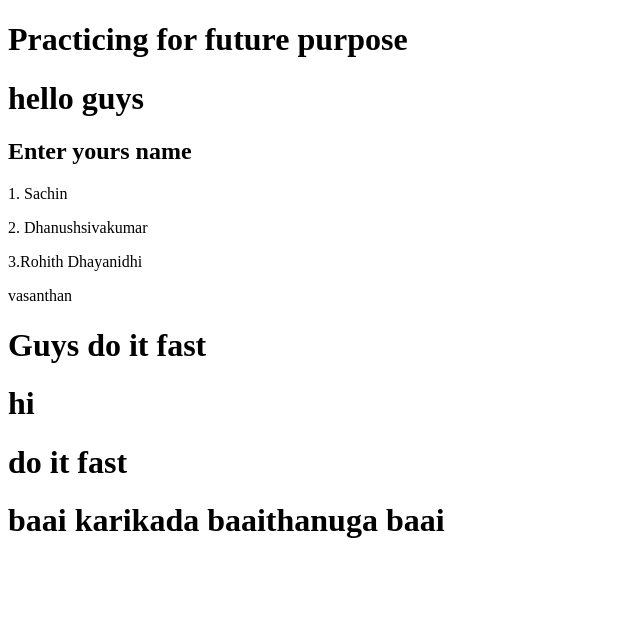
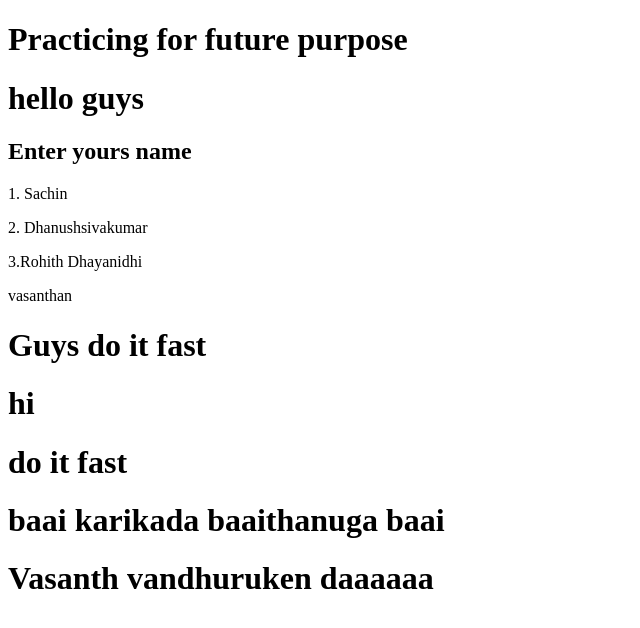
Before and after one commit to Sachin-Jandy-Rhoods/demofork, a plain HTML site: page index.html in a window 1280 px wide. Shown: the whole page, without its empty margins (0-640 px from the left). Drawn offline with Linux system fonts and the light colour scheme.

Commit message:
hello guys

```diff
--- a/index.html
+++ b/index.html
@@ -19,5 +19,6 @@
     </h1>
     <h1>do it fast</h1>
     <h1>baai karikada baaithanuga baai</h1>
+    <h1>Vasanth vandhuruken daaaaaa</h1>
 </body>
 </html>
```
